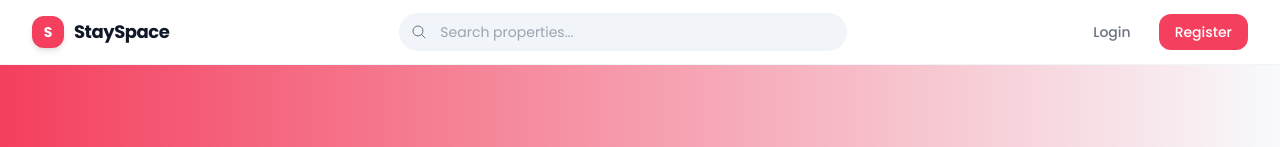
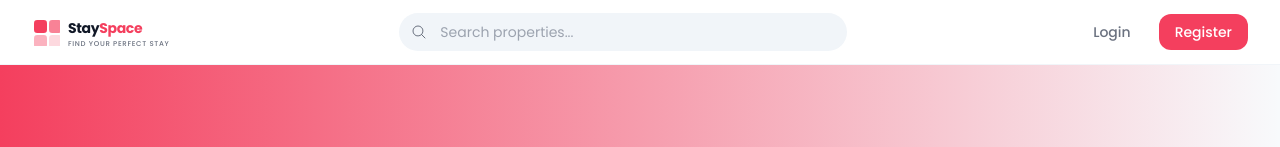
Before and after one commit to Khamlesh/Stayspace, a React (Vite) app in the folder Frontend/: page / in a window 1280 px wide. Shown: the top 147 px of the page. Built offline with nearby package versions, Linux system fonts and the light colour scheme; no server answers.

Commit message:
fix: replace all hardcoded logos with new Logo component across entire project

```diff
--- a/Frontend/src/components/Layout.jsx
+++ b/Frontend/src/components/Layout.jsx
@@ -30,12 +30,7 @@ export default function Layout({ children }) {
       <header className="sticky top-0 z-50 bg-white border-b border-divider">
         <div className="max-w-7xl mx-auto px-4 sm:px-6 lg:px-8">
           <div className="flex items-center justify-between h-16">
-            <Link to="/" className="flex items-center gap-2.5 flex-shrink-0">
-              <div className="w-8 h-8 rounded-xl bg-primary flex items-center justify-center shadow-md">
-                <span className="text-white font-bold text-sm">S</span>
-              </div>
-              <span className="font-bold text-lg text-main-text tracking-tight hidden sm:inline">StaySpace</span>
-            </Link>
+            <Logo size="sm" linkTo="/" />
 
             <form onSubmit={handleSearch} className="hidden md:flex flex-1 max-w-md mx-8">
               <div className="relative w-full">
--- a/Frontend/src/components/host/Sidebar.jsx
+++ b/Frontend/src/components/host/Sidebar.jsx
@@ -14,6 +14,7 @@ import {
   HiBars3,
   HiXMark
 } from 'react-icons/hi2';
+import Logo from '../Logo';
 
 const Sidebar = ({ activeMenu, setActiveMenu, isCollapsed, setIsCollapsed, isMobileOpen, setIsMobileOpen }) => {
   const menuItems = [
@@ -47,20 +48,11 @@ const Sidebar = ({ activeMenu, setActiveMenu, isCollapsed, setIsCollapsed, isMob
       >
         {/* Logo Section */}
         <div className="h-[80px] flex items-center justify-between px-4 border-b border-divider">
-          <div className="flex items-center gap-3">
-            <div className="relative">
-              <HiBuildingOffice2 className="w-10 h-10 text-primary" />
-              <div className="absolute -top-1 -right-1 w-4 h-4 bg-primary rounded-full flex items-center justify-center">
-                <HiHome className="w-2.5 h-2.5 text-white" />
-              </div>
-            </div>
-            {!isCollapsed && (
-              <div>
-                <h1 className="text-xl font-bold text-main-text leading-tight">StaySpace</h1>
-                <p className="text-xs text-secondary-text">Find Your Perfect Stay</p>
-              </div>
-            )}
-          </div>
+          {!isCollapsed ? (
+            <Logo size="md" linkTo="/host" />
+          ) : (
+            <Logo size="sm" showText={false} linkTo="/host" />
+          )}
 
           {/* Mobile Close Button */}
           <button
```
